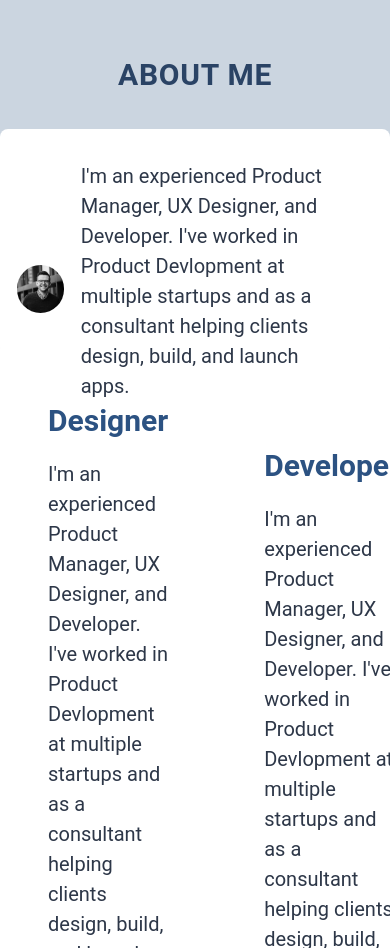
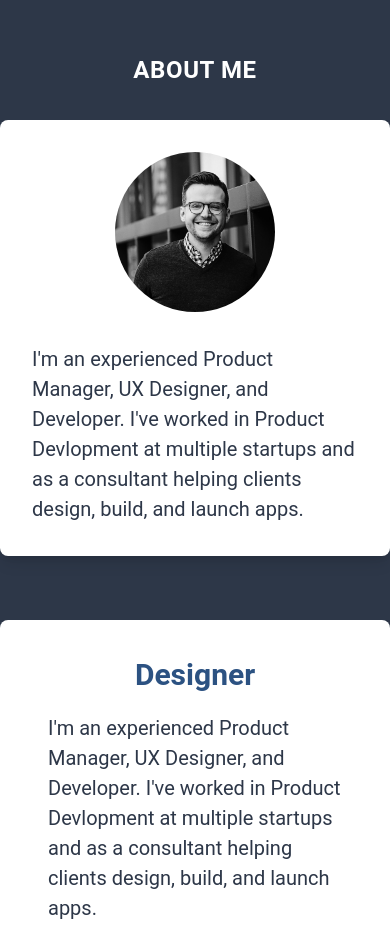
Before and after one commit to zcapshaw/capshaw.dev, a React (Create React App) app: page / in a window 390 px wide. Shown: the part 920-1868 px from the top of the page. Built offline with nearby package versions, Linux system fonts and the light colour scheme.

Commit message:
fix responsive styling on AboutMe

```diff
--- a/src/screens/AboutMe.js
+++ b/src/screens/AboutMe.js
@@ -6,20 +6,20 @@ class AboutMe extends Component {
   render() {
     return (
         <section className="about">
-          <div className="bg-gray-400" style={{ height: "80vh" }}>
+          <div className="bg-gray-800 pb-32 lg:pb-64">
             <div className="pt-32 pb-8">
-                <h1 id="AboutMe" className="font-bold text-center uppercase text-blue-900 tracking-wide antialiased">About Me</h1>
+                <h2 id="AboutMe" className="font-bold text-center uppercase text-white tracking-wide antialiased lg:text-4xl">About Me</h2>
             </div>
-            <div className="flex max-w-2xl mx-auto bg-white shadow-lg rounded-lg overflow-hidden mb-16">
-                <div className="flex m-auto justify-center">
-                    <img src={headshot} alt="Zach" className="rounded-full w-7/12"/>
+            <div className="lg:flex max-w-md lg:max-w-2xl mx-auto bg-white shadow-lg rounded-lg overflow-hidden mb-16">
+                <div className="flex m-auto py-8 lg:mx-8 justify-center w-40 lg:w-1/3">
+                    <img src={headshot} alt="Zach" className="rounded-full"/>
                 </div>
-                <div className="m-auto pr-12 pb-12 pt-8 max-w-3xl">
+                <div className="m-auto px-8 pb-8 lg:py-8 max-w-3xl">
                     <p className="text-xl text-gray-800">I'm an experienced Product Manager, UX Designer, and Developer. I've worked in Product Devlopment at multiple startups and as a consultant helping clients design, build, and launch apps. </p>
                 </div>
             </div>
           </div>
-          <div className="flex max-w-6xl mx-auto bg-white -mt-64 mb-16 shadow-lg rounded-lg overflow-hidden">
+          <div className="flex flex-col max-w-md lg:max-w-5xl lg:flex-row mx-auto bg-white -mt-32 lg:-mt-64 mb-16 shadow-lg rounded-lg overflow-hidden">
                 <div className="m-auto p-12 pb-12 pt-8 max-w-3xl">
                     <h1 className="text-blue-800 font-bold text-center">Designer</h1>
                     <p className="text-xl text-gray-800 py-4">I'm an experienced Product Manager, UX Designer, and Developer. I've worked in Product Devlopment at multiple startups and as a consultant helping clients design, build, and launch apps. </p>
```
